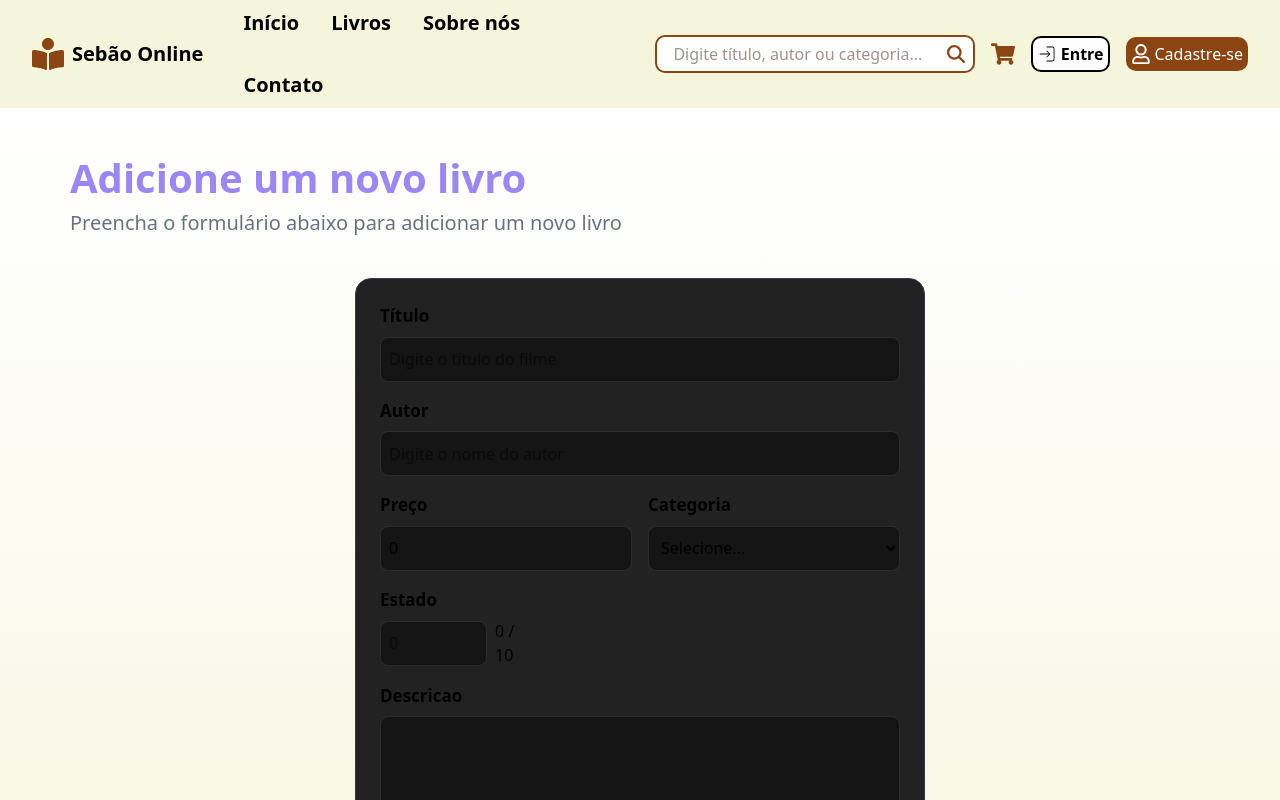
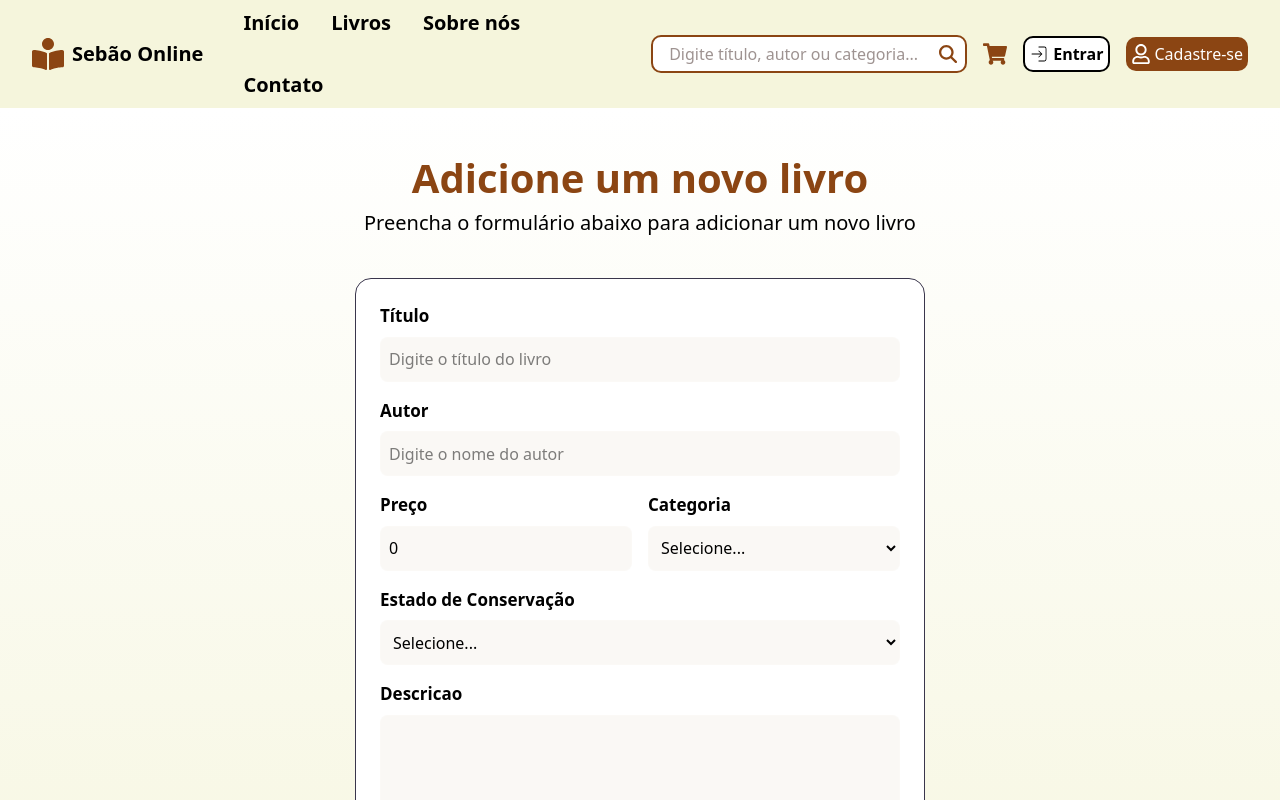
Before and after one commit to fbmcarmo/sebao-online, a Next.js app: page /cadastrarLivro in a window 1280 px wide. Shown: the top 800 px of the page. Built offline with nearby package versions, Linux system fonts and the light colour scheme.

Commit message:
Adicionei mais alteracoes

```diff
--- a/src/components/CustomInput/index.jsx
+++ b/src/components/CustomInput/index.jsx
@@ -4,8 +4,8 @@ export default function CustomInput({label, placeholder, type, onChange, value})
             <label className="text-[17px] font-bold">{label}</label>
             <input
                 value={value}
-                className="w-full h-[45px] bg-[#141414] rounded-lg pl-2 border
-                 border-[#ffffff1a] outline-none focus:border-purple-400"
+                className="w-full h-[45px] bg-[#FAF8F5] rounded-lg pl-2 border
+                 border-[#ffffff1a] outline-none focus:border-[#A26A42]"
                 type={type}
                 placeholder={placeholder}
                 onChange={onChange}
--- a/src/components/CustomSelect/index.jsx
+++ b/src/components/CustomSelect/index.jsx
@@ -5,8 +5,8 @@ export default function CustomSelect({label, options, onChange, value}){
             <select
                 value={value}
                 onChange={onChange}
-                className="w-full h-[45px] rounded-lg bg-[#141414] border border-[#ffffff1a]
-                 focus:border-purple-400 outline-none px-2">
+                className="w-full h-[45px] rounded-lg bg-[#FAF8F5] border border-[#ffffff1a]
+                 focus:border-[#A26A42] outline-none px-2">
                 <option value="">Selecione...</option>
                 {options.map((opcao) => {
                     return (
--- a/src/components/Header/index.jsx
+++ b/src/components/Header/index.jsx
@@ -9,7 +9,19 @@ import { useRouter } from "next/router";
 export default function Header() {
   const [busca, setBusca] = useState("");
   const [qtdCarrinho, setQtdCarrinho] = useState(0);
+  const [isLogged, setIsLogged] = useState(false);
+  const [usuario, setUsuario] = useState("");
+  const [showDropdown, setShowDropdown] = useState(false);
   const router = useRouter();
+
+  useEffect(() => {
+    if (typeof window !== "undefined") {
+      const token = localStorage.getItem("token");
+      const nomeUsuario = localStorage.getItem("usuario");
+      setIsLogged(!!token);
+      setUsuario(nomeUsuario || "");
+    }
+  }, []);
 
   useEffect(() => {
     if (typeof window !== "undefined") {
@@ -51,6 +63,14 @@ export default function Header() {
     router.push(`/livros?q=${encodeURIComponent(busca)}`);
   };
 
+  const handleLogout = () => {
+    localStorage.removeItem("token");
+    localStorage.removeItem("usuario");
+    setIsLogged(false);
+    setShowDropdown(false);
+    router.push("/login");
+  };
+
   return (
     <header className="w-full flex flex-col md:flex-row bg-[#F5F5DC] items-center md:items-center justify-between px-2 sm:px-4 md:px-8 py-2 gap-4">
       <div className="flex items-center gap-2 w-full md:w-auto justify-center md:justify-start">
@@ -88,6 +108,14 @@ export default function Header() {
           >
             Contato
           </a>
+            {isLogged && (
+          <a
+            className="text-[16px] sm:text-[18px] md:text-[20px] text-black font-bold cursor-pointer hover:text-[#8B4513]"
+            onClick={() => (window.location.href = "/cadastrarLivro")}
+          >
+            Vender um Livro
+          </a>
+            )}
         </nav>
         <div className="w-full md:w-[250px] lg:w-[320px] h-[38px] flex items-center border-2 border-[#8B4513] rounded-[10px] px-2 bg-white mt-2 md:mt-0">
           <form onSubmit={handleSearch} className="flex items-center w-full">
@@ -120,22 +148,66 @@ export default function Header() {
             </span>
           )}
         </button>
+        {!isLogged && (
+          <>
             <button
-          className="flex items-center gap-1 text-black text-[14px] sm:text-[16px] font-bold bg-[#FFFFFF]
-                    border-[2px] rounded-[10px] cursor-pointer p-1 hover:shadow-lg hover:border-[#8B4513]"
-          onClick={() => (window.location.href = "/login")}
+              className="flex items-center gap-1 text-black text-[14px] sm:text-[16px] font-bold bg-white border-2 rounded-[10px] cursor-pointer p-1 hover:shadow-lg hover:border-[#8B4513]"
+              onClick={() => router.push("/login")}
             >
               <CiLogin size={20} />
-          Entre
+              Entrar
             </button>
             <button
-          className="flex items-center gap-1 border-0 bg-[#8B4513] text-white p-[5px]
-                    text-[14px] sm:text-[16px] rounded-[10px] cursor-pointer whitespace-nowrap hover:shadow-lg hover:scale-105"
-          onClick={() => (window.location.href = "/cadastrar")}
+              className="flex items-center gap-1 border-0 bg-[#8B4513] text-white p-[5px] text-[14px] sm:text-[16px] rounded-[10px] cursor-pointer whitespace-nowrap hover:shadow-lg hover:scale-105"
+              onClick={() => router.push("/cadastrar")}
             >
               <FaRegUser color="white" size={20} />
               Cadastre-se
             </button>
+          </>
+        )}
+        {isLogged && (
+          <div className="relative">
+            <button
+              onClick={() => setShowDropdown(!showDropdown)}
+              className="flex items-center gap-1 border-2 border-[#8B4513] text-[#8B4513] p-1 rounded-[10px] cursor-pointer hover:shadow-lg"
+            >
+              <FaRegUser size={20} />
+              Minha Conta
+            </button>
+
+            {showDropdown && (
+              <div className="absolute right-0 mt-2 w-48 bg-white border rounded shadow-lg z-50">
+                <div className="px-4 py-2 text-sm font-bold text-[#8B4513]">Olá, {usuario}</div>
+                <hr />
+                <button
+                  onClick={() => router.push("/perfil")}
+                  className="block w-full text-left px-4 py-2 hover:bg-[#f1f1f1] text-sm"
+                >
+                  Perfil
+                </button>
+                <button
+                  onClick={() => router.push("/meuslivros")}
+                  className="block w-full text-left px-4 py-2 hover:bg-[#f1f1f1] text-sm"
+                >
+                  Meus Livros
+                </button>
+                <button
+                  onClick={() => router.push("/cadastrarLivro")}
+                  className="block w-full text-left px-4 py-2 hover:bg-[#f1f1f1] text-sm"
+                >
+                  Vender um Livro
+                </button>
+                <button
+                  onClick={handleLogout}
+                  className="block w-full text-left px-4 py-2 hover:bg-[#f1f1f1] text-sm text-red-600"
+                >
+                  Logout
+                </button>
+              </div>
+            )}
+          </div>
+        )}
       </div>
     </header>
   );
--- a/src/pages/cadastrarLivro/index.jsx
+++ b/src/pages/cadastrarLivro/index.jsx
@@ -24,13 +24,13 @@ export default function CadastrarLivro(){
 
         try {
             await instance.post("/livros", {
+                banner: banner,
                 titulo: titulo,
+                estado: estado,
                 autor: autor,
                 preco: preco,
                 categoria: categoria,
-                estado: estado,
-                descricao: descricao,
-                banner: banner
+                descricao: descricao
             })
 
             toast.success("Livro cadastrado com sucesso!")
@@ -48,18 +48,19 @@ export default function CadastrarLivro(){
     }
 
     return (
-        <PageWrapper showButton = {false}>
-            <div className="w-full h-full py-[40px] px-[70px] flex flex-col">
-                <h1 className="text-[40px] font-bold text-[#9A86F4]">Adicione um novo livro</h1>
-                <p className="text-[20px] text-gray-500">Preencha o formulário abaixo para adicionar um novo livro</p>
+        <PageWrapper>
+            <div className="w-full h-full py-[40px] px-[70px] flex flex-col items-center justify-center">
+                <h1 className="text-[40px] font-bold text-[#8B4513]">Adicione um novo livro</h1>
+                <p className="text-[20px] text-black">Preencha o formulário abaixo para adicionar um novo livro</p>
                 <div className="w-full flex justify-center pt-[40px]">
                     <form
                         onSubmit={handleSubmit}
-                        className="w-[50%] h-auto min-h-[200px] bg-[#222222] rounded-2xl border border-[#3a364c] flex flex-col p-6 gap-4">
+                        className="w-[50%] h-auto min-h-[200px] bg-white rounded-2xl border
+                         border-[#3a364c] flex flex-col p-6 gap-4">
                         <CustomInput
                             label="Título"
                             value={titulo}
-                            placeholder="Digite o título do filme"
+                            placeholder="Digite o título do livro"
                             type="text"
                             onChange={
                                 (event) => setTitulo(event.target.value)
@@ -94,29 +95,36 @@ export default function CadastrarLivro(){
                                     }
                                     label="Categoria"
                                     options={[
-                                        "Ação",
-                                        "Comédia",
-                                        "Drama",
-                                        "Terror",
+                                        "Romance",
+                                        "Ficção",
+                                        "Não-Ficção",
                                         "Ficção Científica",
-                                        "Romance"
+                                        "Mistério",
+                                        "Fantasia",
+                                        "Autoajuda",
+                                        "Biografia",
+                                        "História",
+                                        "Infantil",
+                                        "Didático",
+                                        "Ciência"
                                     ]}
                                 />
                             </div>
                         </div>
-                        <div className="w-[30%] items-center flex gap-2">
-                            <div className="w-[70%]">
-                                <CustomInput
-                                    value={estado}
-                                    onChange={
-                                        (event) => setEstado(event.target.value)
-                                    }
-                                    label="Estado"
-                                    placeholder="0"
-                                    type="number"
+                        <div className="w-full items-center flex gap-2">
+                            <div className="w-full">
+                                <CustomSelect
+                                value={estado}
+                                onChange={(event) => setEstado(event.target.value)}
+                                label="Estado de Conservação"
+                                options={[
+                                    "Bom",
+                                    "Muito Bom",
+                                    "Aceitável",
+                                    "Moderado"
+                                ]}
                                 />
                             </div>
-                            <p className="flex mt-8">0 / 10</p>
                         </div>
                         <div className="w-full flex flex-col gap-2">
                             <label className="text-[17px] font-bold">Descricao</label>
@@ -126,7 +134,7 @@ export default function CadastrarLivro(){
                                     (event) => setDescricao(event.target.value)
                                 }
                                 className="w-full h-[150px] min-h-[150px] max-h-[150px] rounded-lg border border-[#ffffff1a]
-                                 focus:border-purple-400 p-2 bg-[#141414] outline-none"
+                                 focus:border-[#A26A42] p-2 bg-[#FAF8F5] outline-none"
                             ></textarea>
                         </div>
                         <CustomInput
@@ -139,14 +147,14 @@ export default function CadastrarLivro(){
                             type="text"
                         />
                         <div className="w-full flex justify-end gap-4">
-                            <button type="reset" className="w-[100px] h-[50px] rounded-md bg-[#141414] cursor-pointer
-                            hover:bg-white/10 border-[#3a364c]">
+                            <button type="reset" className="w-[100px] h-[50px] rounded-md bg-[#FAF8F5] cursor-pointer
+                            hover:bg-[#8B4513]/20 border-[#3a364c]">
                                 Cancelar
                             </button>
                             <button
                                 type="submit"
-                                className="w-[130px] h-[50px] rounded-md bg-[#9A86F4] cursor-pointer font-bold
-                                hover:bg-[#9A86F4]/80"
+                                className="w-[130px] h-[50px] text-white rounded-md bg-[#8B4513] cursor-pointer font-bold
+                                hover:bg-[#8B4513]/80"
                             >
                                 Salvar Livro
                             </button>
```
Also changed, not shown: src/pages/livros/index.jsx (+11 -6 lines). Lines whose indentation alone changed are shown as unchanged.
